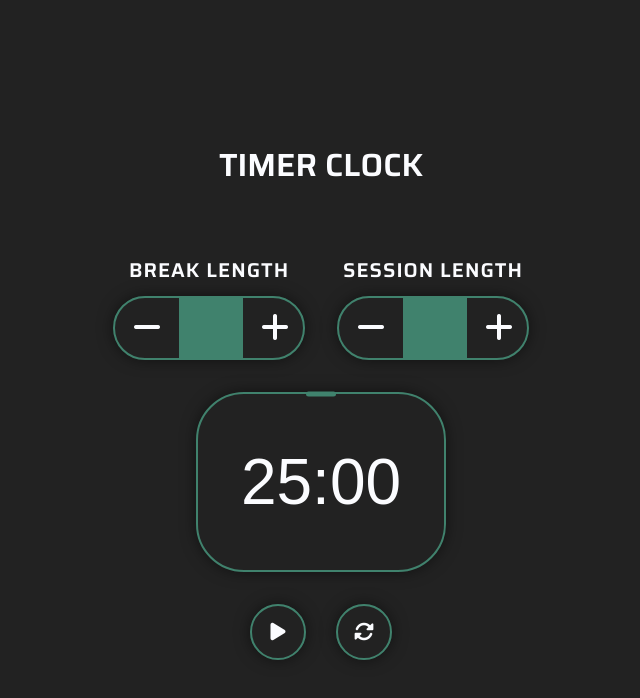
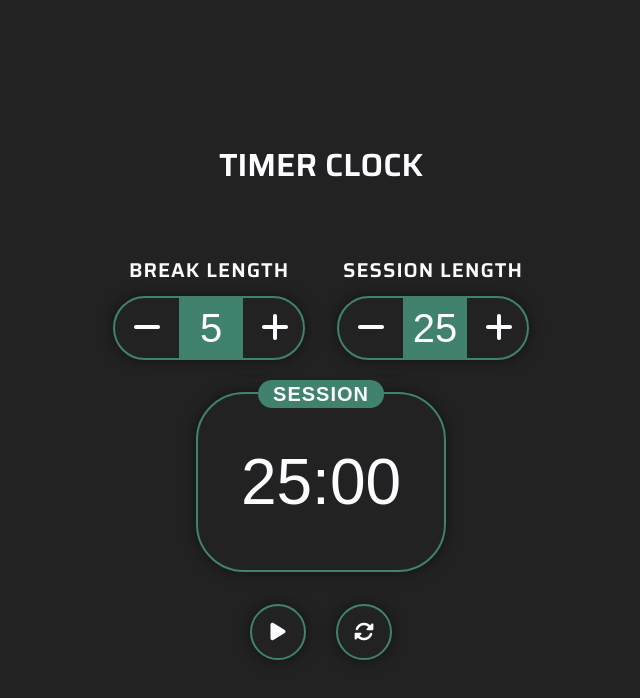
Before and after one commit to DuskoZ/freeCodeCamp, a React (Create React App) app in the folder Front End Development Libraries/build-a-25-plus-5-clock/: page / in a window 1280 px wide. Shown: the top 698 px of the page, without its empty margins (319-959 px from the left). Built offline with nearby package versions, Linux system fonts and the light colour scheme; a web font is replaced by a local one.

Commit message:
started methods, updated render

```diff
--- a/Front End Development Libraries/build-a-25-plus-5-clock/src/App.js
+++ b/Front End Development Libraries/build-a-25-plus-5-clock/src/App.js
@@ -4,19 +4,140 @@ import Controls from "./components/Controls";
 import Session from "./components/Session";
 import Timer from "./components/Timer";
 
-function App() {
+class App extends React.Component {
+    constructor(props) {
+        super(props);
+
+        this.state = {
+            breakCount: 5,
+            sessionCount: 25,
+            clockCount: 25 * 60,
+            currentTimer: "Session",
+            isPlaying: false,
+        };
+
+        this.loop = undefined;
+        this.handleBreakDecrease = this.handleBreakDecrease.bind(this);
+        this.handleBreakIncrease = this.handleBreakIncrease.bind(this);
+        this.handleSessionDecrease = this.handleSessionDecrease.bind(this);
+        this.handleSessionIncrease = this.handleSessionIncrease.bind(this);
+
+        this.handlePlayPause = this.handlePlayPause.bind(this);
+        this.handleReset = this.handleReset.bind(this);
+    }
+
+    componentWillUnmount() {
+        clearInterval(this.loop);
+    }
+
+    // Methods
+
+    handleBreakDecrease() {
+        const { breakCount, isPlaying, currentTimer } = this.state;
+
+        if (breakCount > 1) {
+            if (!isPlaying && currentTimer === "Break") {
+                this.setState({
+                    breakCount: breakCount - 1,
+                    clockCount: (breakCount - 1) * 60,
+                });
+            } else {
+                this.setState({
+                    breakCount: breakCount - 1,
+                });
+            }
+        }
+    }
+
+    handleBreakIncrease() {
+        const { breakCount, isPlaying, currentTimer } = this.state;
+
+        if (breakCount < 60) {
+            if (!isPlaying && currentTimer === "Break") {
+                this.setState({
+                    breakCount: breakCount + 1,
+                    clockCount: (breakCount + 1) * 60,
+                });
+            } else {
+                this.setState({
+                    breakCount: breakCount + 1,
+                });
+            }
+        }
+    }
+
+    handleSessionDecrease() {
+        const { sessionCount, isPlaying, currentTimer } = this.state;
+
+        if (sessionCount > 1) {
+            if (!isPlaying && currentTimer === "Session") {
+                this.setState({
+                    sessionCount: sessionCount - 1,
+                    clockCount: (sessionCount - 1) * 60,
+                });
+            } else {
+                this.setState({
+                    sessionCount: sessionCount - 1,
+                });
+            }
+        }
+    }
+
+    handleSessionIncrease() {
+        const { sessionCount, isPlaying, currentTimer } = this.state;
+
+        if (sessionCount < 60) {
+            if (!isPlaying && currentTimer === "Session") {
+                this.setState({
+                    sessionCount: sessionCount + 1,
+                    clockCount: (sessionCount + 1) * 60,
+                });
+            } else {
+                this.setState({
+                    sessionCount: sessionCount + 1,
+                });
+            }
+        }
+    }
+
+    handlePlayPause() {}
+
+    handleReset() {}
+
+    render() {
+        const {
+            breakCount,
+            sessionCount,
+            clockCount,
+            currentTimer,
+            isPlaying,
+        } = this.state;
+
         return (
             <div className="app">
                 <h1 className="title">Timer Clock</h1>
 
                 <div className="length-container">
-                <Break />
-                <Session />
+                    <Break
+                        count={breakCount}
+                        handleBreakDecrease={this.handleBreakDecrease}
+                        handleBreakIncrease={this.handleBreakIncrease}
+                    />
+                    <Session
+                        count={sessionCount}
+                        handleSessionDecrease={this.handleSessionDecrease}
+                        handleSessionIncrease={this.handleSessionIncrease}
+                    />
                 </div>
-            <Timer />
-            <Controls />
+                <Timer currentTimer={currentTimer} />
+                <Controls
+                    isPlaying={isPlaying}
+                    handlePlayPause={this.handlePlayPause}
+                    handleReset={this.handleReset}
+                />
             </div>
         );
     }
+}
 
 export default App;
```
Lines whose indentation alone changed are shown as unchanged.
